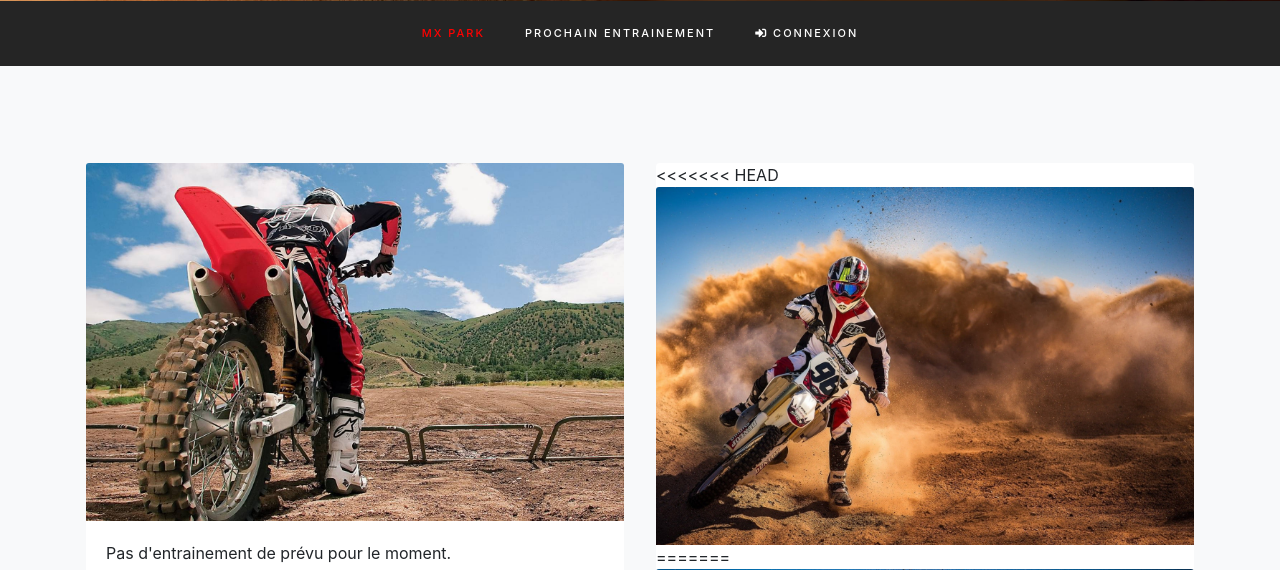
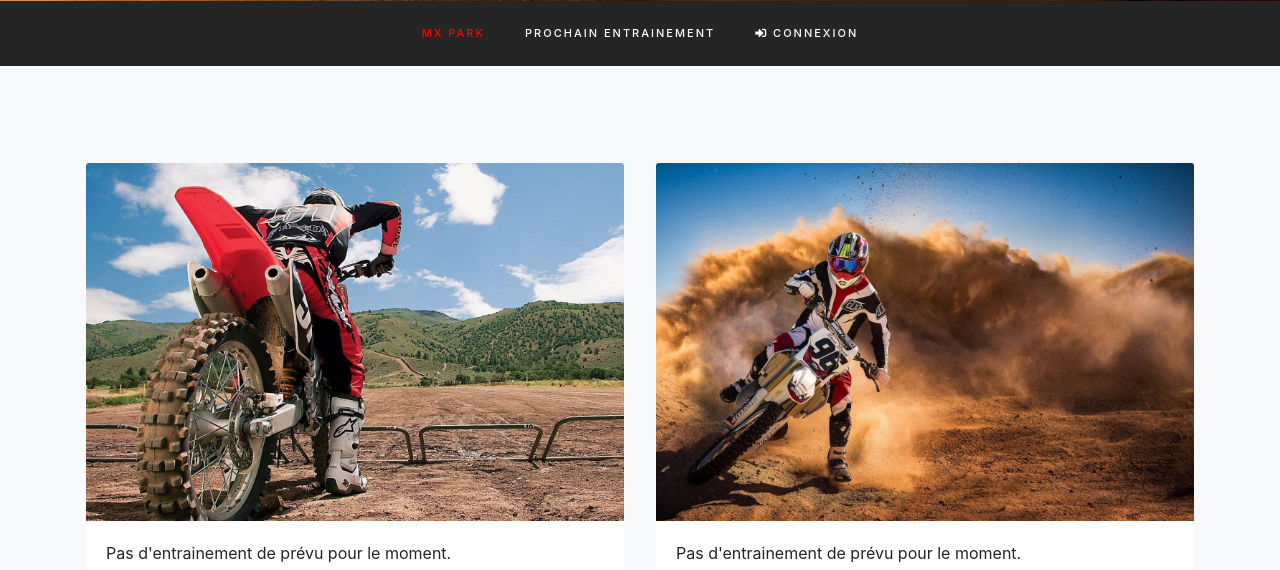
Before and after one commit to BenjaminCoajou/Mx-auribail, a Symfony app: template templates/home/index.html.twig in a window 1280 px wide. Shown: the part 799-1369 px from the top of the page. Run offline with Twig, Linux system fonts and the light colour scheme; the template is opened without the code that fills it, so the values that code supplies are empty; some libraries are stand-ins or nearby versions.

Commit message:
resolve conflict

```diff
--- a/templates/home/training.html.twig
+++ b/templates/home/training.html.twig
@@ -58,7 +58,6 @@
 
         <div class="col-md-12 col-lg-6 mb-5">
         <div class="card border-light h-100 training-home">
-<<<<<<< HEAD
             <div class="card-top">
                     {% if nameList == 'principale'and app.user and trainingChild and listIdChild and app.user.id in listIdChild %}
                         <div class="card-check">
@@ -70,11 +69,8 @@
                         <p class="text-white">Postion: {{userPlace}}e</p>
                         </div>
                     {% endif %}
-            <img class="card-img-top" src="assets/img/moto2.jpg" alt="Session Enfant">
+                        <img class="card-img-top" src="assets/img/moto2.jpg" alt="Session Enfant">
             </div>
-=======
-            <img class="card-img-top" src="assets/img/moto2.jpg" alt="Session Enfant">
->>>>>>> origin/francois
             <div class="card-body">
                 {% if trainingChild %}
                     <h5 class="card-title my-2">Prochaine session enfant le {{ trainingChild.trainingDate | date('d/m/Y') }}</h5>
```
